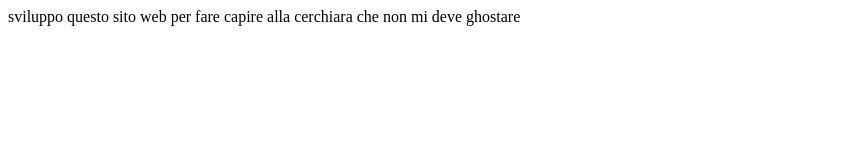
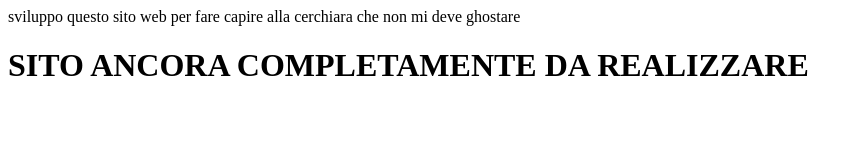
Before and after one commit to Lore1601/sitocerchiara, a plain HTML site: page index.html in a window 1280 px wide. Shown: the whole page, without its empty margins (0-863 px from the left). Drawn offline with Linux system fonts and the light colour scheme.

Commit message:
Update index.html
aggiunta premessa sul fatto che il sito è ancora da realizzare

```diff
--- a/index.html
+++ b/index.html
@@ -6,6 +6,7 @@
 
         <body>
             <p>sviluppo questo sito web per fare capire alla cerchiara che non mi deve ghostare</p>
+            <p><h1>SITO ANCORA COMPLETAMENTE DA REALIZZARE</h1></p>
         </body>
 
 
```
